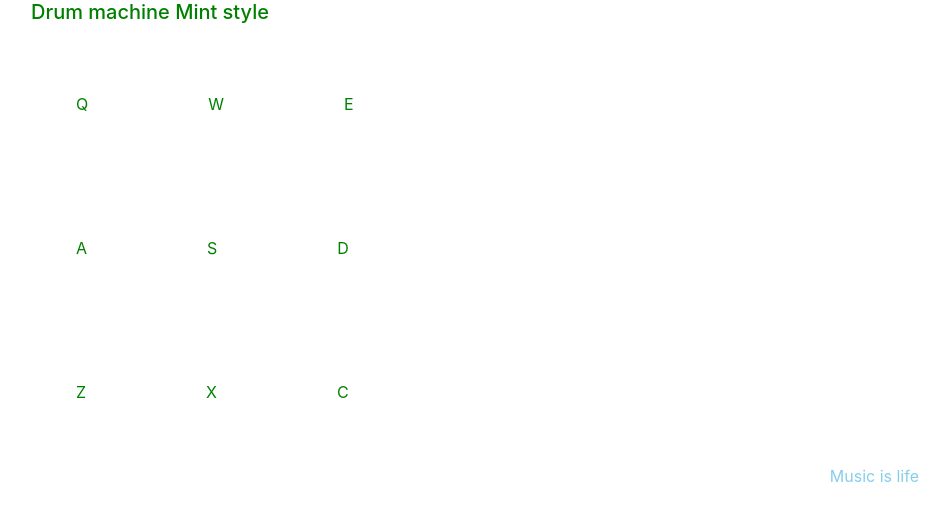
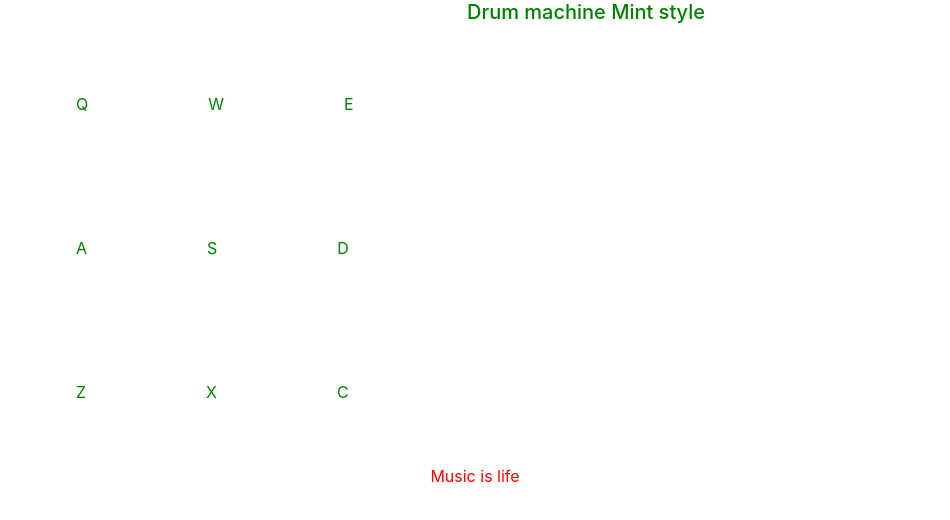
Before and after one commit to djolesusername/fcc-libraries-drum, a plain HTML site: page index.html in a window 1280 px wide. Shown: the whole page, without its empty margins (54-1004 px from the left). Drawn offline with nearby package versions, Linux system fonts and the light colour scheme.

Commit message:
heading update

```diff
--- a/main.css
+++ b/main.css
@@ -8,8 +8,8 @@
 #display {
 
     width: 80%;
-    color: skyblue;
-    text-align: right;
+    color: red;
+    text-align: center;
 }
 
 
@@ -30,6 +30,6 @@ body {
     background-color: white;
 }
 
-h3 {
+h5 {
     text-align: center;
 }
```
